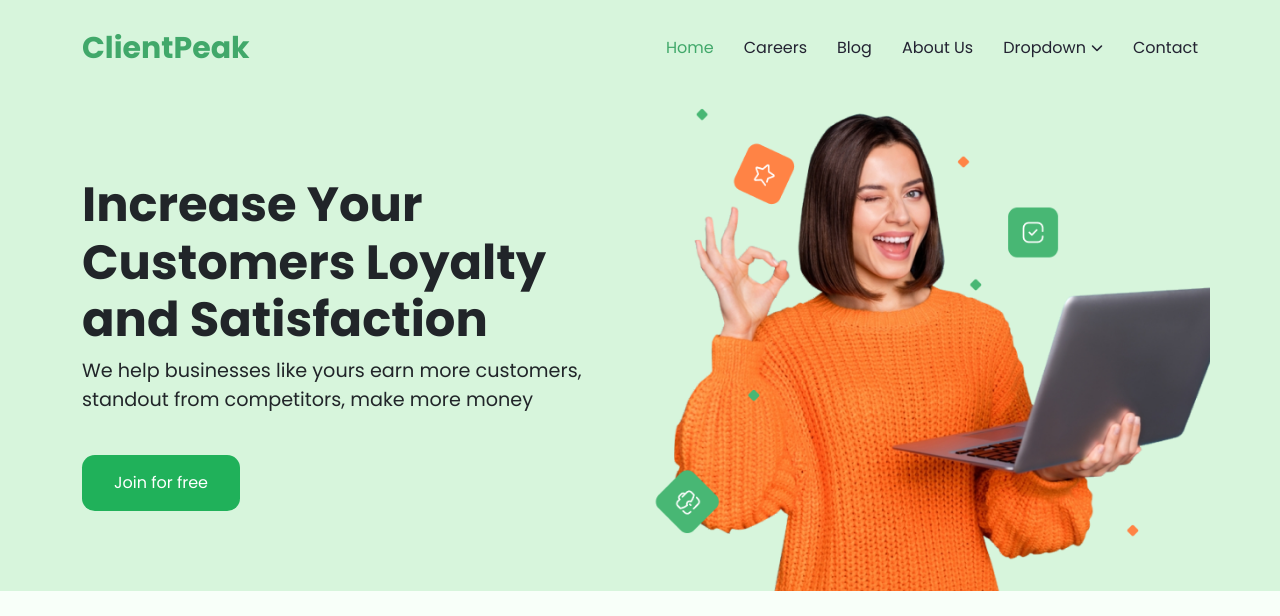
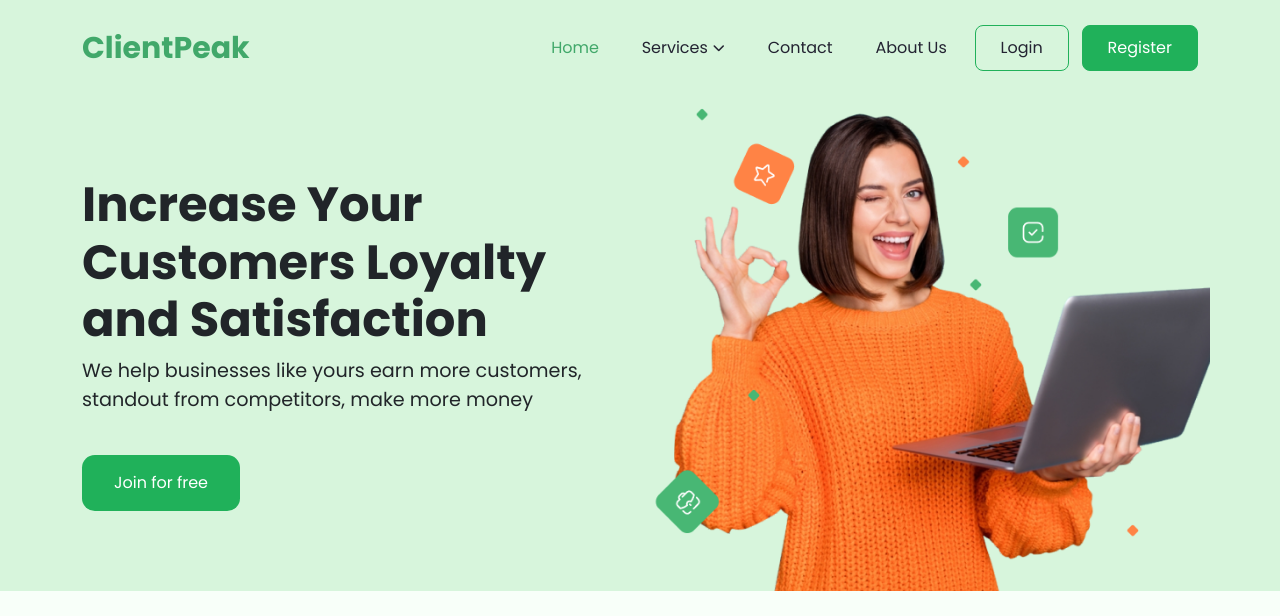
Before and after one commit to safikuldeveloper/landing-page-clientpeak, a plain HTML site: page index.html in a window 1280 px wide. Shown: the top 616 px of the page. Drawn offline with Linux system fonts and the light colour scheme; files whose address does not match are found by name.

Commit message:
first commit

```diff
--- a/assets/css/style.css
+++ b/assets/css/style.css
@@ -119,6 +119,19 @@ a {
   box-shadow: 0px 0 18px rgba(0, 0, 0, 0.1);
 }
 
+.login-btn, .register-btn {
+  border: 1px solid var(--bg-primary);
+  border-radius: 8px;
+  padding: 10px 25px !important;
+  display: block;
+  font-weight: 500;
+}
+
+.register-btn {
+  color: #ffffff !important;
+  background-color: var(--bg-primary);
+}
+
 /*--------------------------------------------------------------
 # Navigation Menu
 --------------------------------------------------------------*/
@@ -137,13 +150,14 @@ a {
   }
 
   .navmenu li {
+    margin-left: .8rem;
     position: relative;
   }
 
   .navmenu a,
   .navmenu a:focus {
     color: var(--tertiary);
-    padding: 18px 15px;
+    padding: 10px 15px;
     font-size: 16px;
     font-family: var(--nav-font);
     font-weight: 400;
@@ -398,7 +412,14 @@ a {
   .mobile-nav-active .navmenu>ul {
     display: block;
   }
+
+  .login-btn, .register-btn {
+      margin: .8rem;
+      width: 7.5rem;
+  }
+
 }
+
 
 
 .mt-6 {
@@ -505,6 +526,7 @@ a {
     width: 120px;
     height: auto;
 }
+
 
 
 .section-heading {
--- a/index.html
+++ b/index.html
@@ -24,10 +24,7 @@
               <nav id="navmenu" class="navmenu">
                 <ul>
                   <li><a href="index.html#hero">Home</a></li>
-                  <li><a href="index.html#features">Careers</a></li>
-                  <li><a href="index.html#blog">Blog</a></li>
-                  <li><a href="index.html#about">About Us</a></li>
-                  <li class="dropdown"><a href="#"><span>Dropdown</span> <i class="fas fa-chevron-down toggle-dropdown"></i></a>
+                  <li class="dropdown"><a href="#"><span>Services</span> <i class="fas fa-chevron-down toggle-dropdown"></i></a>
                     <ul>
                       <li><a href="#">Dropdown 1</a></li>
                       <li class="dropdown"><a href="#"><span>Deep Dropdown</span> <i class="fas fa-chevron-down toggle-dropdown"></i></a>
@@ -45,6 +42,9 @@
                     </ul>
                   </li>
                   <li><a href="index.html#contact">Contact</a></li>
+                  <li><a href="index.html#about">About Us</a></li>
+                  <li><a href="#" class="login-btn">Login</a></li>
+                  <li><a href="#" class="register-btn">Register</a></li>
                 </ul>
                 <i class="mobile-nav-toggle d-xl-none fas fa-bars"></i>
               </nav>
```
